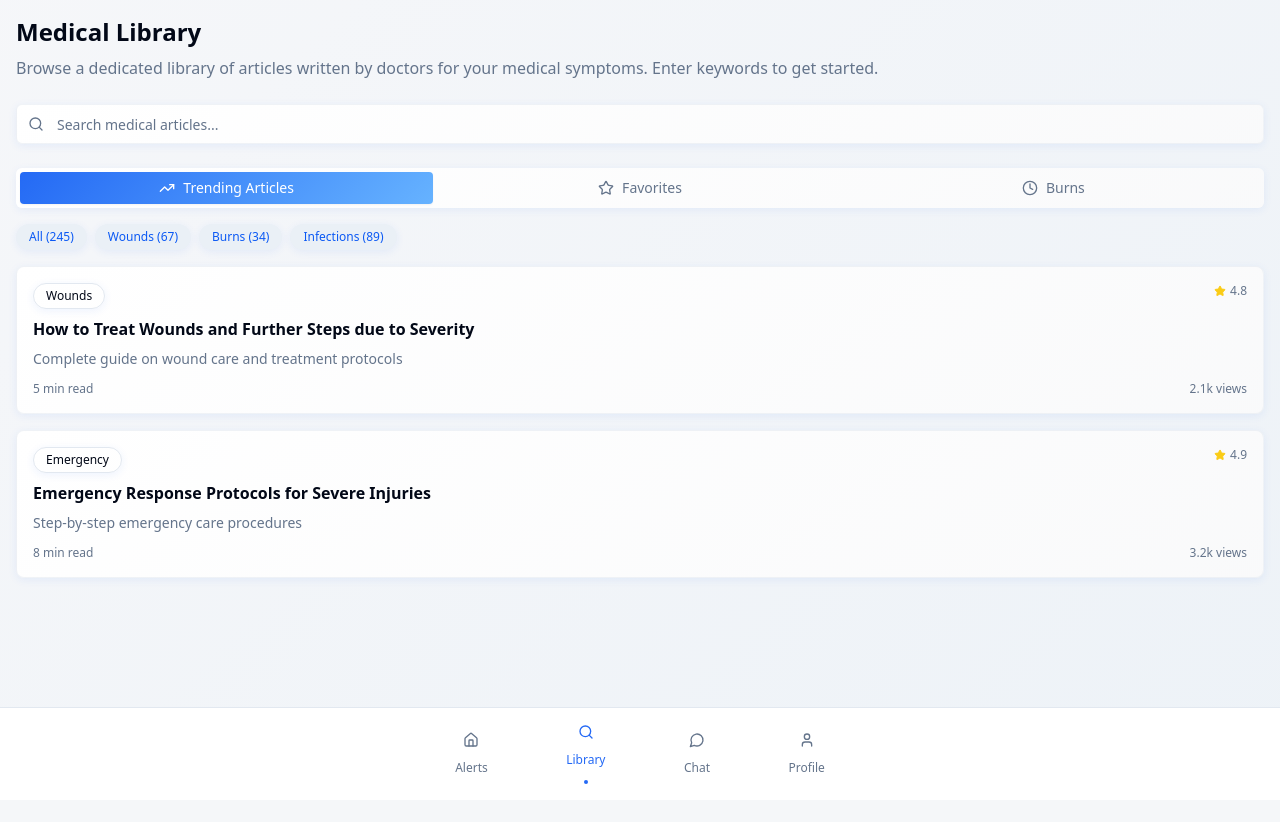
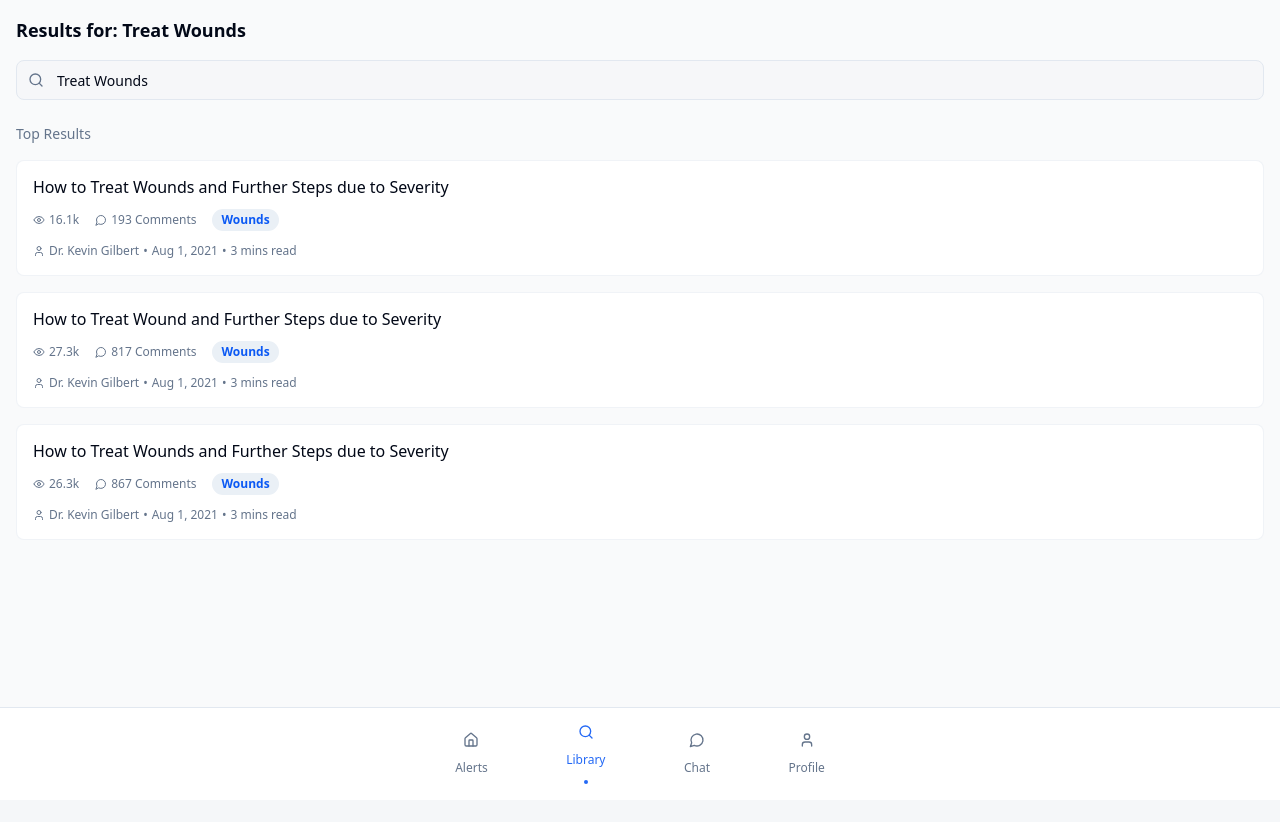
Before and after one commit to coolgalhx/AmalApp, a React (Vite) app: page / in a window 1280 px wide. Both pictures are taken after a click on the button "Library". Shown: the top 822 px of the page. Built offline with nearby package versions, Linux system fonts and the light colour scheme.

Commit message:
Update medical library design
Make the medical library component look like the provided image.

```diff
--- a/src/components/MedicalLibrary.tsx
+++ b/src/components/MedicalLibrary.tsx
@@ -1,135 +1,107 @@
-import { Search, TrendingUp, Star, Clock } from "lucide-react";
+import { Search, Eye, MessageCircle, User } from "lucide-react";
 import { Input } from "@/components/ui/input";
 import { Card, CardContent } from "@/components/ui/card";
 import { Badge } from "@/components/ui/badge";
-import { Button } from "@/components/ui/button";
-import { Tabs, TabsContent, TabsList, TabsTrigger } from "@/components/ui/tabs";
 
 interface Article {
   id: string;
   title: string;
-  excerpt: string;
   category: string;
+  views: string;
+  comments: string;
+  author: string;
+  date: string;
   readTime: string;
-  rating: number;
-  views: string;
 }
 
-const trendingArticles: Article[] = [
+const searchResults: Article[] = [
   {
     id: "1",
     title: "How to Treat Wounds and Further Steps due to Severity",
-    excerpt: "Complete guide on wound care and treatment protocols",
     category: "Wounds",
-    readTime: "5 min read",
-    rating: 4.8,
-    views: "2.1k"
+    views: "16.1k",
+    comments: "193",
+    author: "Dr. Kevin Gilbert",
+    date: "Aug 1, 2021",
+    readTime: "3 mins read"
   },
   {
     id: "2",
-    title: "Emergency Response Protocols for Severe Injuries",
-    excerpt: "Step-by-step emergency care procedures",
-    category: "Emergency",
-    readTime: "8 min read",
-    rating: 4.9,
-    views: "3.2k"
+    title: "How to Treat Wound and Further Steps due to Severity",
+    category: "Wounds",
+    views: "27.3k",
+    comments: "817",
+    author: "Dr. Kevin Gilbert",
+    date: "Aug 1, 2021",
+    readTime: "3 mins read"
+  },
+  {
+    id: "3",
+    title: "How to Treat Wounds and Further Steps due to Severity",
+    category: "Wounds",
+    views: "26.3k",
+    comments: "867",
+    author: "Dr. Kevin Gilbert",
+    date: "Aug 1, 2021",
+    readTime: "3 mins read"
   }
-];
-
-const categories = [
-  { name: "All", count: 245 },
-  { name: "Wounds", count: 67 },
-  { name: "Burns", count: 34 },
-  { name: "Infections", count: 89 }
 ];
 
 export const MedicalLibrary = () => {
   return (
-    <div className="p-4 bg-gradient-medical min-h-screen animate-fade-in">
-      <div className="mb-6">
-        <h1 className="text-2xl font-bold mb-2">Medical Library</h1>
-        <p className="text-muted-foreground">
-          Browse a dedicated library of articles written by doctors for your medical symptoms. Enter keywords to get started.
-        </p>
+    <div className="p-4 bg-background min-h-screen">
+      {/* Header */}
+      <div className="mb-4">
+        <h1 className="text-lg font-semibold">Results for: Treat Wounds</h1>
       </div>
 
+      {/* Search Bar */}
       <div className="relative mb-6">
         <Search className="absolute left-3 top-3 h-4 w-4 text-muted-foreground" />
         <Input
-          placeholder="Search medical articles..."
-          className="pl-10 bg-gradient-card shadow-soft border-border/50 hover-glow"
+          value="Treat Wounds"
+          className="pl-10 bg-muted/50 border-border rounded-lg"
         />
       </div>
 
-      <Tabs defaultValue="trending" className="space-y-4">
-        <TabsList className="grid w-full grid-cols-3 bg-gradient-card shadow-soft">
-          <TabsTrigger value="trending" className="data-[state=active]:bg-gradient-primary data-[state=active]:text-primary-foreground hover-glow">
-            <TrendingUp className="w-4 h-4 mr-2" />
-            Trending Articles
-          </TabsTrigger>
-          <TabsTrigger value="favorites" className="data-[state=active]:bg-gradient-primary data-[state=active]:text-primary-foreground hover-glow">
-            <Star className="w-4 h-4 mr-2" />
-            Favorites
-          </TabsTrigger>
-          <TabsTrigger value="recent" className="data-[state=active]:bg-gradient-primary data-[state=active]:text-primary-foreground hover-glow">
-            <Clock className="w-4 h-4 mr-2" />
-            Burns
-          </TabsTrigger>
-        </TabsList>
-
-        <TabsContent value="trending" className="space-y-4">
-          <div className="flex flex-wrap gap-2 mb-4">
-            {categories.map((category) => (
-              <Badge key={category.name} variant="secondary" className="medical-badge cursor-pointer hover:bg-gradient-primary hover:text-primary-foreground hover-glow">
-                {category.name} ({category.count})
-              </Badge>
-            ))}
+      {/* Top Results Header */}
+      <div className="mb-4">
+        <h2 className="text-sm font-medium text-muted-foreground">Top Results</h2>
       </div>
 
-          {trendingArticles.map((article, index) => (
-            <Card key={article.id} className="medical-card cursor-pointer animate-slide-up" style={{ animationDelay: `${index * 0.1}s` }}>
-              <CardContent className="p-4">
-                <div className="flex justify-between items-start mb-2">
-                  <Badge variant="outline" className="text-xs medical-badge">
-                    {article.category}
-                  </Badge>
-                  <div className="flex items-center space-x-1 text-xs text-muted-foreground">
-                    <Star className="w-3 h-3 fill-yellow-400 text-yellow-400" />
-                    <span>{article.rating}</span>
-                  </div>
-                </div>
-
-                <h3 className="font-semibold text-base mb-2 line-clamp-2">
+      {/* Results List */}
+      <div className="space-y-4">
+        {searchResults.map((article) => (
+          <div key={article.id} className="bg-card rounded-lg border border-border/50 p-4 hover:bg-muted/30 transition-colors cursor-pointer">
+            <h3 className="font-medium text-base mb-3 leading-tight">
               {article.title}
             </h3>
 
-                <p className="text-sm text-muted-foreground mb-3 line-clamp-2">
-                  {article.excerpt}
-                </p>
+            <div className="flex items-center gap-4 text-xs text-muted-foreground mb-3">
+              <div className="flex items-center gap-1">
+                <Eye className="w-3 h-3" />
+                <span>{article.views}</span>
+              </div>
+              <div className="flex items-center gap-1">
+                <MessageCircle className="w-3 h-3" />
+                <span>{article.comments} Comments</span>
+              </div>
+              <Badge variant="secondary" className="text-xs px-2 py-0.5">
+                {article.category}
+              </Badge>
+            </div>
 
-                <div className="flex items-center justify-between text-xs text-muted-foreground">
+            <div className="flex items-center gap-1 text-xs text-muted-foreground">
+              <User className="w-3 h-3" />
+              <span>{article.author}</span>
+              <span>•</span>
+              <span>{article.date}</span>
+              <span>•</span>
               <span>{article.readTime}</span>
-                  <span>{article.views} views</span>
             </div>
-              </CardContent>
-            </Card>
+          </div>
         ))}
-        </TabsContent>
-
-        <TabsContent value="favorites">
-          <div className="text-center py-8 animate-fade-in">
-            <Star className="w-12 h-12 mx-auto mb-4 text-muted-foreground" />
-            <p className="text-muted-foreground">No favorite articles yet</p>
       </div>
-        </TabsContent>
-
-        <TabsContent value="recent">
-          <div className="text-center py-8 animate-fade-in">
-            <Clock className="w-12 h-12 mx-auto mb-4 text-muted-foreground" />
-            <p className="text-muted-foreground">No recent articles</p>
-          </div>
-        </TabsContent>
-      </Tabs>
     </div>
   );
 };
```
Lines whose indentation alone changed are shown as unchanged.
